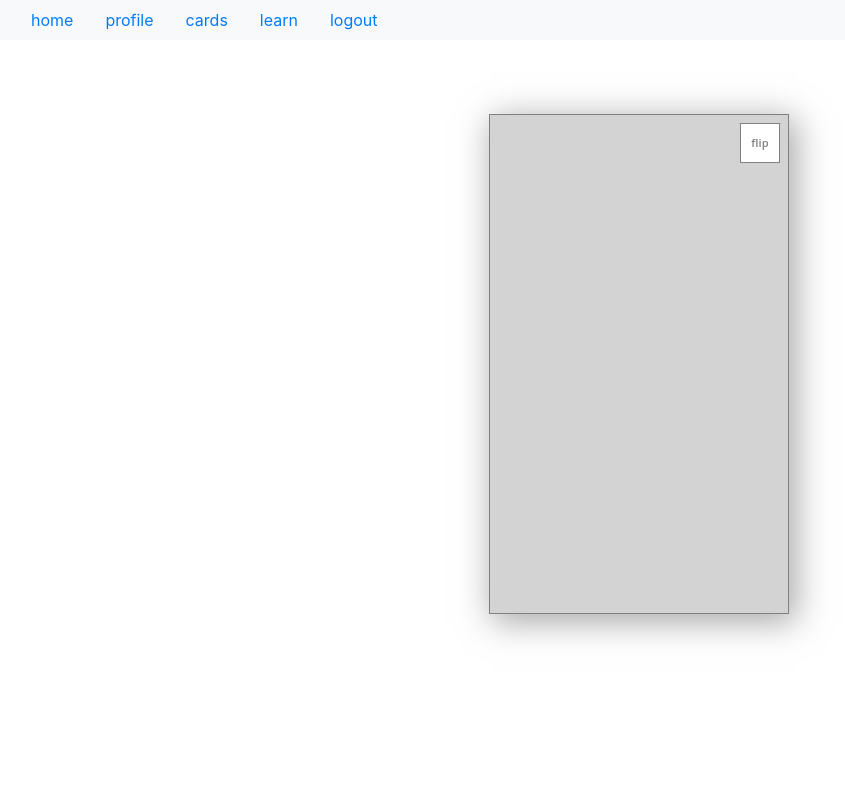
After one commit to elsoleiro/flash-cards, a Flask app: page /learntest in a window 1280 px wide. The commit adds this page. Shown: the whole page, without its empty margins (1-846 px from the left). Run offline with Flask 2, Linux system fonts and the light colour scheme; the visitor is signed in with stand-in values (Sample User, id 1); data comes from the database, SQL or seed files in the repository; both versions use the stored data as it was after the commit; data that the repository does not hold is empty; some libraries are stand-ins or nearby versions.

Commit message:
front end work, animations on flipcard

```diff
--- a/app/routes.py
+++ b/app/routes.py
@@ -109,7 +109,14 @@ def delete(card_id):
 def learn():
     cards = Card.card_list(current_user.id)
     cards = Card.jsonify_cards(cards)
-    return render_template('learn2.html', cards=cards, user=current_user)
+    return render_template('learn.html', cards=cards, user=current_user)
+
+@app.route('/learntest')
+@login_required
+def learntest():
+    cards = Card.card_list(current_user.id)
+    cards = Card.jsonify_cards(cards)
+    return render_template('learntest.html', cards=cards, user=current_user)
 
 @app.route('/_mark_known', methods=['POST'])
 def mark_known():
--- /dev/null
+++ b/app/static/apptest.js
@@ -0,0 +1,17 @@
+var objects = []
+x.forEach(loopObjects);
+function loopObjects(item, index) {
+    objects.push(JSON.parse(item))
+};
+
+
+document.addEventListener('DOMContentLoaded', function(event) {
+    document.getElementById('flip-card-btn-turn-to-back').style.visibility = 'visible';
+    document.getElementById('flip-card-btn-turn-to-front').style.visibility = 'visible';
+    document.getElementById('flip-card-btn-turn-to-back').onclick = function() {
+        document.getElementById('flip-card').classList.toggle('do-flip');
+    };
+    document.getElementById('flip-card-btn-turn-to-front').onclick = function() {
+        document.getElementById('flip-card').classList.toggle('do-flip');
+    };
+});
--- a/app/static/styles.css
+++ b/app/static/styles.css
@@ -1,3 +1,98 @@
-.cardBack {
-    display: none;
+html * {
+  -webkit-font-smoothing: antialiased;
+  -moz-osx-font-smoothing: grayscale;
 }
+*, *:after, *:before {
+  -webkit-box-sizing: border-box;
+  -moz-box-sizing: border-box;
+  box-sizing: border-box;
+}
+html, body
+{
+    height: 100%;
+    width: 100%;
+    font-weight: 300;
+    background: ivory;
+    overflow: hidden;
+}
+.flip-card-3D-wrapper {
+  width: 60%;
+  height: 80%;
+  max-width: 300px;
+  max-height: 500px;
+  position: relative;
+  -o-perspective: 900px;
+  -webkit-perspective: 900px;
+  -ms-perspective: 900px;
+  perspective: 900px;
+  margin: 0 auto;
+}
+#flip-card {
+  width: 100%;
+  height: 100%;
+  text-align: center;
+  margin: 50px auto;
+  position: absolute;
+  -o-transition: all 1s ease-in-out;
+  -webkit-transition: all 1s ease-in-out;
+  -ms-transition: all 1s ease-in-out;
+  transition: all 1s ease-in-out;
+  -o-transform-style: preserve-3d;
+  -webkit-transform-style: preserve-3d;
+  -ms-transform-style: preserve-3d;
+  transform-style: preserve-3d;
+}
+.do-flip {
+  -o-transform: rotateY(-180deg);
+  -webkit-transform: rotateY(-180deg);
+  -ms-transform: rotateY(-180deg);
+  transform: rotateY(-180deg);
+}
+#flip-card-btn-turn-to-back, #flip-card-btn-turn-to-front {
+  position: absolute;
+  top: 8px;
+  right: 8px;
+  width: 40px;
+  height: 40px;
+  background: white;
+  cursor: pointer;
+  visibility: hidden;
+  font-family: 'Open Sans', sans-serif;
+  font-weight: 600;
+  font-size: .7em;
+  padding: 0;
+  color: grey;
+  border: 1px solid grey;
+}
+#flip-card .flip-card-front, #flip-card .flip-card-back{
+  width: 100%;
+  height: 100%;
+  position: absolute;
+  -o-backface-visibility: hidden;
+  -webkit-backface-visibility: hidden;
+  -ms-backface-visibility: hidden;
+  backface-visibility: hidden;
+  z-index: 2;
+  -webkit-box-shadow: 5px 6px 32px 2px rgba(133,133,133,0.71);
+  -moz-box-shadow: 5px 6px 32px 2px rgba(133,133,133,0.71);
+  box-shadow: 5px 6px 32px 2px rgba(133,133,133,0.71);
+}
+#flip-card .flip-card-front {
+    background: lightgrey;
+    border:1px solid grey;
+}
+#flip-card .flip-card-back {
+    background: lightblue;
+    border: 1px solid grey;
+    -o-transform: rotateY(180deg);
+    -webkit-transform: rotateY(180deg);
+    -ms-transform: rotateY(180deg);
+    transform: rotateY(180deg);
+}
+#flip-card .flip-card-front p, #flip-card .flip-card-back p {
+  color: grey;
+  display: block;
+  position: absolute;
+  top: 40%;
+  width: 100%;
+}
--- /dev/null
+++ b/app/templates/learntest.html
@@ -0,0 +1,15 @@
+{% extends "base.html" %}
+{% block content %}
+<div class="flip-card-3D-wrapper">
+<div id="flip-card">
+	<div class="flip-card-front">
+        <button id="flip-card-btn-turn-to-back">flip</button></div>
+	<div class="flip-card-back"><button id="flip-card-btn-turn-to-front">flip</button></div>
+</div>
+</div>
+        <script type="text/javascript">
+            var x = {{ cards|tojson }}
+        </script>
+
+        <script src="{{ url_for('static', filename='apptest.js') }}"></script>
+{% endblock %}
```
Also changed, not shown: app/templates/learn.html (+15 -12 lines), app/templates/learn2.html (deleted, +0 -32 lines), app.db.
